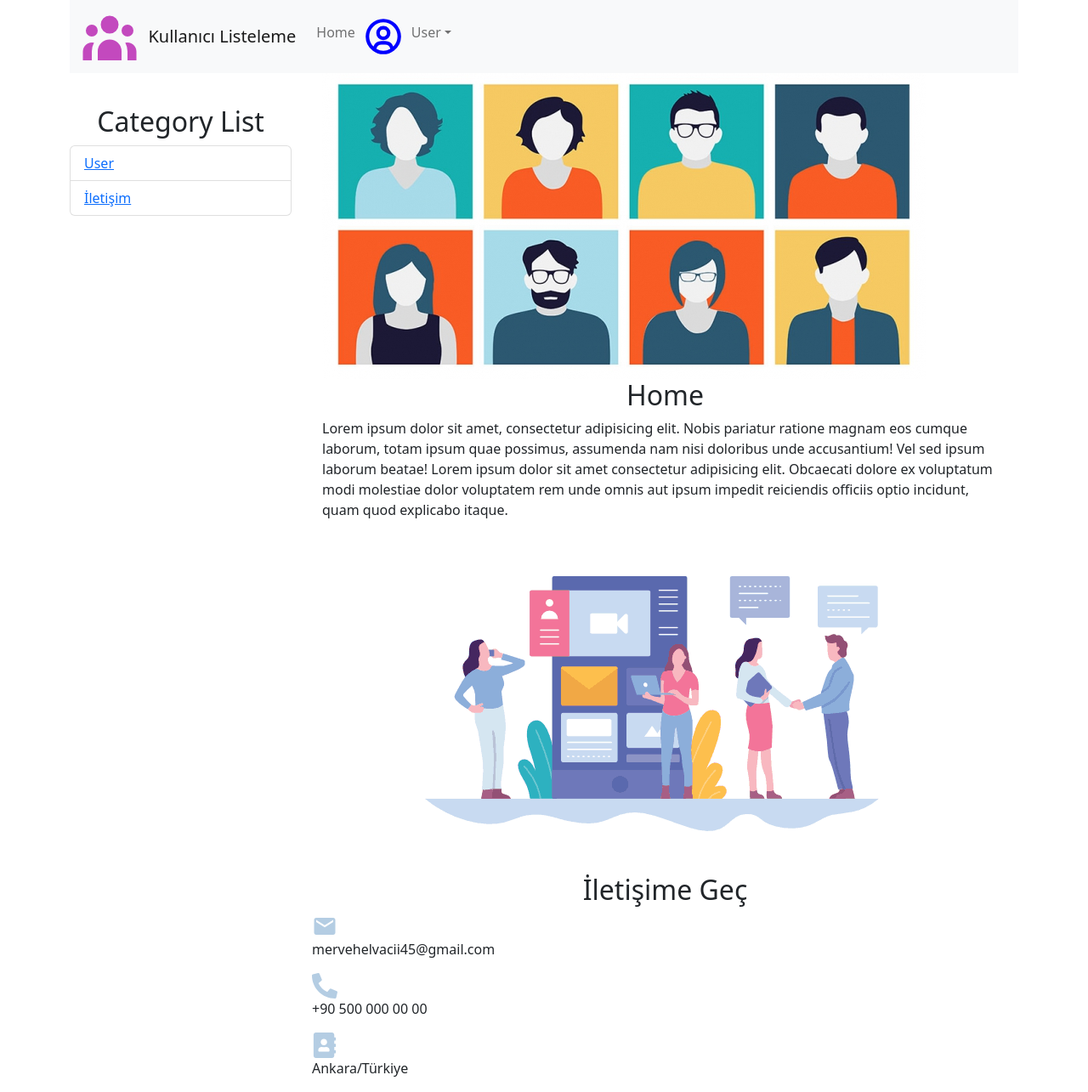
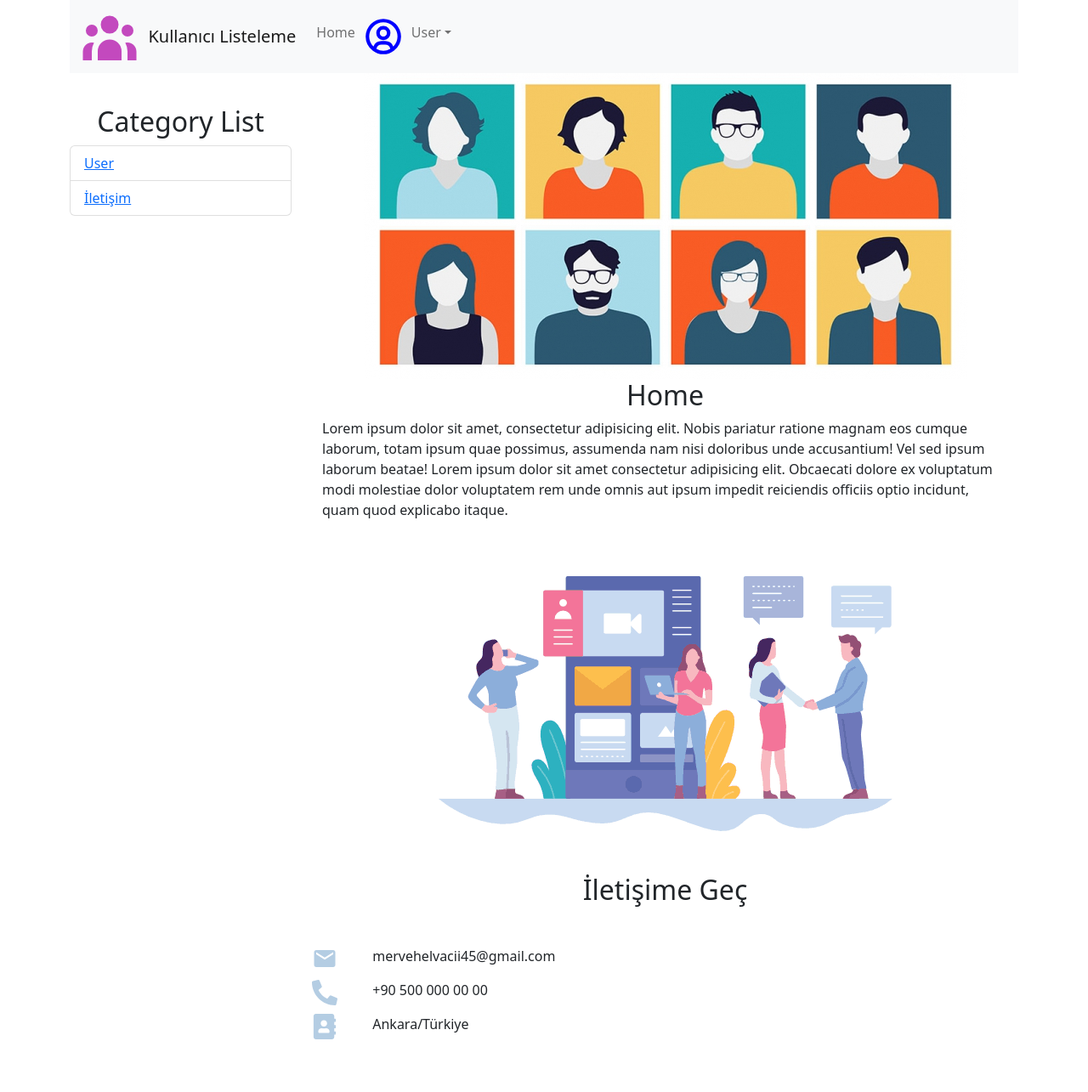
Before and after one commit to mervehelvaci/OtoparkOneriSistemi, a React (Create React App) app: page /home/Iletisim in a window 1280 px wide. Shown: the whole page at 85% size. After the commit the page ends 1233 px from the top, so only its background shows below. Built offline with nearby package versions, Linux system fonts and the light colour scheme.

Commit message:
İmageler ortalandı. Form içi yan yana getirilerek düzenlendi.

```diff
--- a/src/HomeContact.js
+++ b/src/HomeContact.js
@@ -5,7 +5,9 @@ import "./style.css";
 function HomeContect() {
   return (
     <div className="container">
-      <Image src="/images/people.jpg" alt="Not Found" className="itemCenter" />
+      <div className="itemCenter">
+        <Image src="/images/people.jpg" alt="Not Found image" />
+      </div>
       <h2 className="itemCenter">Home</h2>
       <p>
         Lorem ipsum dolor sit amet, consectetur adipisicing elit. Nobis pariatur
--- a/src/Iletisim.js
+++ b/src/Iletisim.js
@@ -1,5 +1,5 @@
 import React, { useState } from "react";
-import { Form, FormGroup } from "react-bootstrap";
+import { Form, FormGroup, Col, Row } from "react-bootstrap";
 import Image from "react-bootstrap/Image";
 import { MdMail } from "react-icons/md";
 import { FaAddressBook, FaPhoneAlt } from "react-icons/fa";
@@ -13,22 +13,40 @@ function Iletisim() {
   });
   return (
     <div>
-      <Image src="/images/contact.png" alt="Not Found" className="itemCenter" />
-      <h2 className="itemCenter">İletişime Geç<br/></h2>
+      <div className="itemCenter">
+        <Image src="/images/contact.png" alt="Contact image" />
+      </div>
+      <h2 className="itemCenter">
+        İletişime Geç
+        <br />
+        <br />
+      </h2>
       <Form>
         <div class="form-row">
-      <FormGroup>
+          <Row>
+            <Col xs="1">
               <MdMail className="pageIcon" />
+            </Col>
+            <Col xs="4">
               <p>{user.email}</p>
-        </FormGroup>
-        <FormGroup>
+            </Col>
+          </Row>
+          <Row>
+            <Col xs="1">
               <FaPhoneAlt className="pageIcon" />
+            </Col>
+            <Col xs="4">
               <p>{user.phone}</p>
-        </FormGroup>
-        <FormGroup>
+            </Col>
+          </Row>
+          <Row>
+            <Col xs="1">
               <FaAddressBook className="pageIcon" />
+            </Col>
+            <Col xs="4">
               <p>{user.address}</p>
-        </FormGroup>
+            </Col>
+          </Row>
         </div>
       </Form>
     </div>
```
Lines whose indentation alone changed are shown as unchanged.
